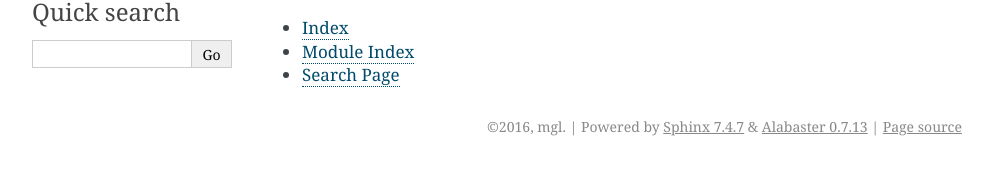
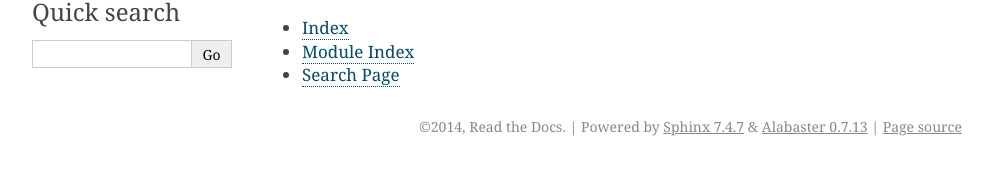
Before and after one commit to gemaizi/first_test, a Sphinx documentation site: the page built from docs/index.rst, in a window 1280 px wide. Shown: the part 250-425 px from the top of the page, without its empty margins (148-1140 px from the left). Built offline with Sphinx 7.4.7, drawn with Linux system fonts in a browser that asks for light colours; some of the changed lines change nothing that is shown.

Commit message:
init commit

```diff
--- a/docs/conf.py
+++ b/docs/conf.py
@@ -1,7 +1,7 @@
 # -*- coding: utf-8 -*-
 #
-# rtk-doc documentation build configuration file, created by
-# sphinx-quickstart on Mon Jun 20 22:42:41 2016.
+# Read the Docs Template documentation build configuration file, created by
+# sphinx-quickstart on Tue Aug 26 14:19:49 2014.
 #
 # This file is execfile()d with the current directory set to its
 # containing dir.
@@ -12,19 +12,18 @@
 # All configuration values have a default; values that are commented out
 # serve to show the default.
 
+import sys
+import os
+
 # If extensions (or modules to document with autodoc) are in another directory,
 # add these directories to sys.path here. If the directory is relative to the
 # documentation root, use os.path.abspath to make it absolute, like shown here.
-#
-import os
-import sys
-# sys.path.insert(0, os.path.abspath('.'))
+#sys.path.insert(0, os.path.abspath('.'))
 
 # -- General configuration ------------------------------------------------
 
 # If your documentation needs a minimal Sphinx version, state it here.
-#
-# needs_sphinx = '1.0'
+#needs_sphinx = '1.0'
 
 # Add any Sphinx extension module names here, as strings. They can be
 # extensions coming with Sphinx (named 'sphinx.ext.*') or your custom
@@ -34,53 +33,42 @@
 # Add any paths that contain templates here, relative to this directory.
 templates_path = ['_templates']
 
-# The suffix(es) of source filenames.
-# You can specify multiple suffix as a list of string:
-#
-# source_suffix = ['.rst', '.md']
+# The suffix of source filenames.
 source_suffix = '.rst'
 
 # The encoding of source files.
-#
-# source_encoding = 'utf-8-sig'
+#source_encoding = 'utf-8-sig'
 
 # The master toctree document.
 master_doc = 'index'
 
 # General information about the project.
-project = u'rtk-doc'
-copyright = u'2016, mgl'
-author = u'mgl'
+project = u'Read the Docs Template'
+copyright = u'2014, Read the Docs'
 
 # The version info for the project you're documenting, acts as replacement for
 # |version| and |release|, also used in various other places throughout the
 # built documents.
 #
 # The short X.Y version.
-version = u'0.0.1'
+version = '1.0'
 # The full version, including alpha/beta/rc tags.
-release = u'0.0.1'
+release = '1.0'
 
 # The language for content autogenerated by Sphinx. Refer to documentation
 # for a list of supported languages.
-#
-# This is also used if you do content translation via gettext catalogs.
-# Usually you set "language" from the command line for these cases.
-language = None
+#language = None
 
 # There are two options for replacing |today|: either, you set today to some
 # non-false value, then it is used:
-#
-# today = ''
-#
+#today = ''
 # Else, today_fmt is used as the format for a strftime call.
-#
-# today_fmt = '%B %d, %Y'
+#today_fmt = '%B %d, %Y'
 
 # List of patterns, relative to source directory, that match files and
 # directories to ignore when looking for source files.
-# This patterns also effect to html_static_path and html_extra_path
-exclude_patterns = ['_build', 'Thumbs.db', '.DS_Store']
+exclude_patterns = ['_build']
+
 
 # The reST default role (used for this markup: `text`) to use for all
 # documents.
```
